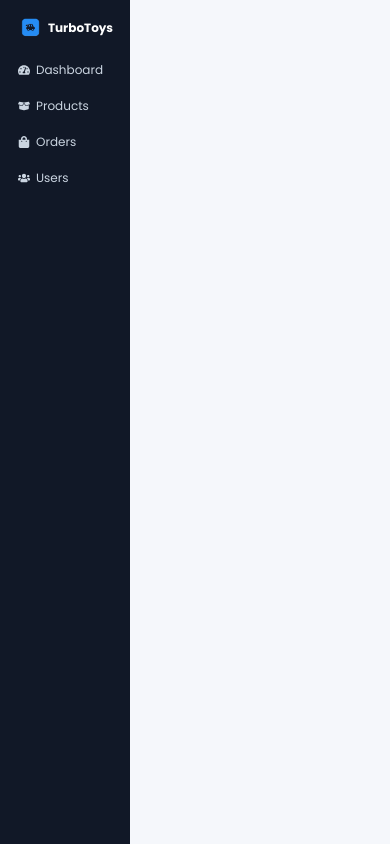
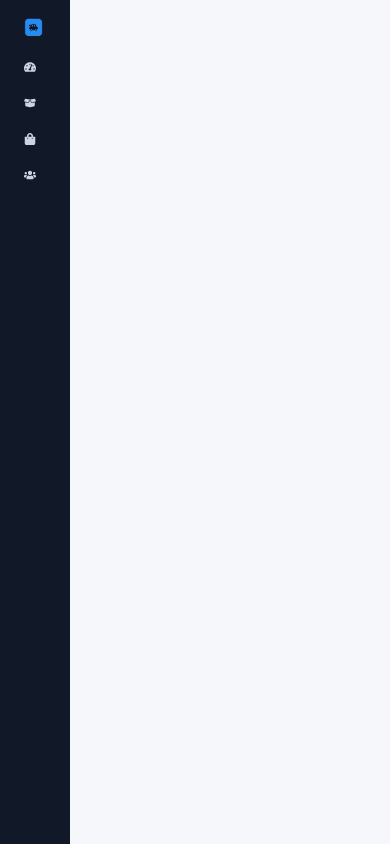
Before and after one commit to mohanhere05-dev/RC-toys-ecommerce, a React (Vite) app in the folder client/: page /admin in a window 390 px wide. Built offline with nearby package versions, Linux system fonts and the light colour scheme.

Commit message:
simple changes

```diff
--- a/client/src/Admin/layout/Components/AdminSidebar/AdminSidebar.css
+++ b/client/src/Admin/layout/Components/AdminSidebar/AdminSidebar.css
@@ -6,11 +6,34 @@
     width: 260px;
     background: #111827;
     color: #fff;
-    min-height: 100vh;
+    height: 100vh;
     padding: 30px 20px;
     position: sticky;
     top: 0;
+    bottom: 0;
     overflow-y: auto;
+}
+
+.admin-sidebar {
+    width: 70px;
+    transition: width .3s ease;
+}
+
+.admin-sidebar.expanded {
+    width: 240px;
+}
+
+.menu-text {
+    opacity: 0;
+    width: 0;
+    overflow: hidden;
+    white-space: nowrap;
+    transition: opacity .2s ease;
+}
+
+.admin-sidebar.expanded .menu-text {
+    opacity: 1;
+    width: auto;
 }
 
 .admin-sidebar h2 {
@@ -21,13 +44,18 @@
 .admin-sidebar a {
     display: flex;
     align-items: center;
-    gap: 12px;
+    justify-content: flex-start;
+    gap: 16px;
+
+    height: 50px;
+    padding: 0 18px;
+    margin-bottom: 12px;
+    margin-left: -16px;
+
     color: #cbd5e1;
     text-decoration: none;
-    padding: 14px 18px;
-    border-radius: 10px;
-    margin-bottom: 12px;
-    transition: .3s;
+    border-radius: 12px;
+    transition: all .3s ease;
 }
 
 .admin-sidebar a:hover,
@@ -42,16 +70,28 @@
     justify-content: center;
     gap: 10px;
     margin-bottom: 35px;
+    text-decoration: none;
+    cursor: pointer;
 }
+
 
 .admin-logo img {
     width: 45px;
     height: 45px;
+    flex-shrink: 0;
 }
 
 .admin-logo h2 {
+    cursor: pointer;
     margin: 0;
     color: #fff;
+}
+
+.admin-sidebar svg {
+    min-width: 22px;
+    min-height: 22px;
+    font-size: 20px;
+    flex-shrink: 0;
 }
 
 @media (max-width:480px) {
@@ -66,23 +106,54 @@
         overflow-y: auto;
     }
 
+    .admin-sidebar {
+        width: 70px;
+        transition: width .3s ease;
+    }
+
+    .admin-sidebar.expanded {
+        width: 140px;
+    }
+
+    .menu-text {
+        font-size: 10px;
+        opacity: 0;
+        width: 0;
+        overflow: hidden;
+        white-space: nowrap;
+        transition: opacity .2s ease;
+    }
+
+    .admin-sidebar.expanded .menu-text {
+        opacity: 1;
+        width: auto;
+    }
+
     .admin-sidebar h2 {
-        margin-bottom: 20px;
+        margin-bottom: 40px;
         text-align: center;
-        font-size: 12px;
     }
 
     .admin-sidebar a {
         display: flex;
         align-items: center;
-        gap: 6px;
+        justify-content: flex-start;
+        gap: 16px;
+        height: 20px;
+        padding: 12px 8px;
+        margin: 0 6px;
+        margin-bottom: 12px;
         color: #cbd5e1;
+        text-decoration: none;
+        border-radius: 6px;
+        transition: all .3s ease;
+    }
+
+    .admin-sidebar svg {
+        min-width: 8px;
+        min-height: 8px;
         font-size: 12px;
-        text-decoration: none;
-        padding: 6px 8px;
-        border-radius: 6px;
-        margin-bottom: 6px;
-        transition: .3s;
+        flex-shrink: 0;
     }
 
     .admin-sidebar a:hover,
@@ -105,6 +176,7 @@
     }
 
     .admin-logo h2 {
+        font-size: 12px;
         margin: 0;
         color: #fff;
     }
--- a/client/src/Admin/layout/Components/AdminSidebar/AdminSidebar.jsx
+++ b/client/src/Admin/layout/Components/AdminSidebar/AdminSidebar.jsx
@@ -1,4 +1,4 @@
-import { Link, NavLink } from "react-router-dom";
+import { Link, NavLink, useNavigate } from "react-router-dom";
 import {
     FaTachometerAlt,
     FaBoxOpen,
@@ -9,48 +9,57 @@ import {
 import { motion } from "framer-motion";
 
 import "./AdminSidebar.css";
+import { useState } from "react";
 
 const AdminSidebar = () => {
+
+
+    const navigate = useNavigate();
+
+    const [expanded, setExpanded] = useState(false);
+
     return (
         <motion.aside
-            className="admin-sidebar"
+            className={`admin-sidebar ${expanded ? "expanded" : ""}`}
+            onMouseEnter={() => setExpanded(true)}
+            onMouseLeave={() => setExpanded(false)}
             initial={{ x: -80, opacity: 0 }}
             animate={{ x: 0, opacity: 1 }}
             transition={{
                 duration: 0.5,
                 ease: "easeOut",
-            }} className="admin-sidebar">
+            }}>
 
-            <div className="admin-logo">
+            <div className="admin-logo" onClick={() => navigate('/')}>
 
                 <img
                     src="/images/logo.png"
                     alt="TurboToys"
                 />
 
-                <h2>TurboToys</h2>
+                <h2 className="menu-text">TurboToys</h2>
 
             </div>
 
-            <Link to="/admin/dashboard">
+            <NavLink to="/admin/dashboard" className={({ isActive }) => (isActive ? "active" : "")}>
                 <FaTachometerAlt />
-                Dashboard
-            </Link>
+                <span className="menu-text">Dashboard</span>
+            </NavLink>
 
-            <Link to="/admin/products">
+            <NavLink to="/admin/products" className={({ isActive }) => (isActive ? "active" : "")}>
                 <FaBoxOpen />
-                Products
-            </Link>
+                <span className="menu-text">Products</span>
+            </NavLink>
 
-            <Link to="/admin/orders">
+            <NavLink to="/admin/orders" className={({ isActive }) => (isActive ? "active" : "")}>
                 <FaShoppingBag />
-                Orders
-            </Link>
+                <span className="menu-text">Orders</span>
+            </NavLink>
 
-            <Link to="/admin/users">
+            <NavLink to="/admin/users" className={({ isActive }) => (isActive ? "active" : "")}>
                 <FaUsers />
-                Users
-            </Link>
+                <span className="menu-text">Users</span>
+            </NavLink>
 
         </motion.aside>
     );
--- a/client/src/Admin/layout/Pages/Dashboard/DashBoard.css
+++ b/client/src/Admin/layout/Pages/Dashboard/DashBoard.css
@@ -237,18 +237,20 @@
 
 @media (max-width:480px) {
     .dashboard {
-        padding: 6px;
+        padding: 0;
     }
 
     .dashboard h1 {
+        text-align: center;
         font-size: 18px;
         margin-bottom: 8px;
     }
 
     .dashboard p {
+        text-align: center;
         color: #666;
         font-size: 12px;
-        margin-bottom: 15px;
+        margin-bottom: 28px;
     }
 
     .dashboard-cards {
@@ -256,11 +258,13 @@
         display: grid;
         grid-template-columns: repeat(2, 1fr);
         gap: 12px;
+        margin-left: 40px;
+
     }
 
     .dashboard-card {
-        height: 80px;
-        width: 128px;
+        height: 84px;
+        width: 120px;
         background: #fff;
         border-radius: 6px;
         padding: 12px;
@@ -287,16 +291,15 @@
     .dashboardChart {
         display: block;
         gap: 24px;
-
     }
 
     .chart-card {
+        font-size: 8px;
         text-align: center;
-        width: 266px;
-        height: 450px;
+        width: 100%;
+        height: 330px;
         margin-top: 30px;
         background: #fff;
-        padding: 12px;
         border-radius: 8px;
         box-shadow: 0 10px 25px rgba(0, 0, 0, .08);
     }
@@ -325,7 +328,7 @@
         margin-top: 60px;
         background: #fff;
         padding: 12px;
-        border-radius: 8px;
+        border-radius: 6px;
         box-shadow: 0 8px 20px rgba(0, 0, 0, .08);
     }
 
@@ -336,6 +339,9 @@
 
     .recent-orders table {
         width: 100%;
+        height: 100%;
+        overflow: scroll;
+        border-radius: 12px ;
         border-collapse: collapse;
     }
 
@@ -345,6 +351,8 @@
         padding: 8px;
         text-align: left;
         font-size: 8px;
+        position: relative;
+
     }
 
     .recent-orders td {
--- a/client/src/Admin/layout/Pages/Products/AdminProducts.css
+++ b/client/src/Admin/layout/Pages/Products/AdminProducts.css
@@ -5,7 +5,6 @@
 .admin-products {
     display: flex;
     flex-direction: column;
-    height: 100%;
     background: #f8fafc;
     padding: 30px;
 }
@@ -39,9 +38,9 @@
 }
 
 .table-wrapper {
-    height: 800px;
+    flex: 1;
     overflow-y: auto;
-    border-radius: 12px;
+    min-height: 0;
 }
 
 .table-wrapper table {
--- a/client/src/components/Navbar.css
+++ b/client/src/components/Navbar.css
@@ -60,7 +60,7 @@
 
 .nav-links li a {
     text-decoration: none;
-    font-size:14px;
+    font-size: 14px;
     font-weight: 500;
     color: black;
     position: relative;
@@ -160,10 +160,16 @@
 }
 
 .nav-action .cart-btn svg {
+    color: black;
     display: block;
     position: relative;
     top: 5px;
     left: 5px;
+    font-size: 18px;
+}
+
+.cart-btn svg:hover{
+    color: white;
 }
 
 .profile-menu {
@@ -373,7 +379,7 @@
         font-size: 18px;
     }
 
-    .wishlist-nav-icon{
+    .wishlist-nav-icon {
         font-size: 16px;
         margin-right: 6px;
         color: red;
@@ -384,7 +390,7 @@
         text-decoration: none;
     }
 
-    .hambuger .cart-icon:hover{
+    .hambuger .cart-icon:hover {
         color: var(--BLUE);
     }
 
--- a/client/src/components/Products/ProductCard.css
+++ b/client/src/components/Products/ProductCard.css
@@ -85,7 +85,7 @@ font-size: 16px;
 
 .Product-Cards .cart-btn {
     margin: auto;
-    background-color: rgb(225, 225, 225);
+    background-color: var(--BLUE);
     display: flex;
     justify-content: center;
     align-items: center;
@@ -94,13 +94,14 @@ font-size: 16px;
     margin-top: 18px;
     padding: 12px 70px;
     border-radius: 8px;
-    color: #fff;
+    color: white;
     font-size: 14px;
     font-weight: 500;
 }
 
 .cart-btn svg {
     display: flex;
+    color: white;
     font-size: 16px;
 
 }
@@ -172,12 +173,14 @@ font-size: 16px;
     .rating svg {
         color: #ffc107;
         font-size: 12px;
+        margin-bottom: 4px;
 
     }
 
     .rating span {
         color: #666;
         font-size: 10px;
+        margin-bottom: 4px;
     }
 
     .product-image {
@@ -195,7 +198,7 @@ font-size: 16px;
     }
 
     .product-content {
-        padding: 6px;
+        padding: 8px;
         font-family: 'Gill Sans', 'Gill Sans MT', Calibri, 'Trebuchet MS', sans-serif;
         font-weight: 100;
         display: flex;
@@ -205,12 +208,14 @@ font-size: 16px;
     }
 
     .product-content h2 {
-        font-size: 12px;
+        font-size: 10px;
         color: var(--BLUE);
+        margin-bottom: 4px;
     }
 
     .product-content h3 {
-        font-size: 12px;
+        font-size: 10px;
+        margin-bottom: 4px;
     }
 
     .Product-Cards .cart-btn {
@@ -224,14 +229,14 @@ font-size: 16px;
         margin-top: 8px;
         padding: 8px 30px;
         border-radius: 6px;
-        color: rgb(123, 121, 121);
-        font-size: 12px;
-        font-weight: 600;
+        color: white;
+        font-size: 10px;
+        font-weight: 500;
     }
 
     .cart-btn svg {
         display: flex;
-        font-size: 14px;
+        font-size: 12px;
 
     }
 
--- a/client/src/components/Products/ProductCard.jsx
+++ b/client/src/components/Products/ProductCard.jsx
@@ -83,7 +83,7 @@ const Product = ({ id, image, name, price, category, description, stock }) => {
 
                 <div className='product-content'>
                     <h3>{name}</h3>
-                    <h2>${price}</h2>
+                    <h2>₹ {price}</h2>
                 </div>
 
                 <div className="rating">
```
Also changed, not shown: 1 other file (tests, documents, lock files or other folders).
